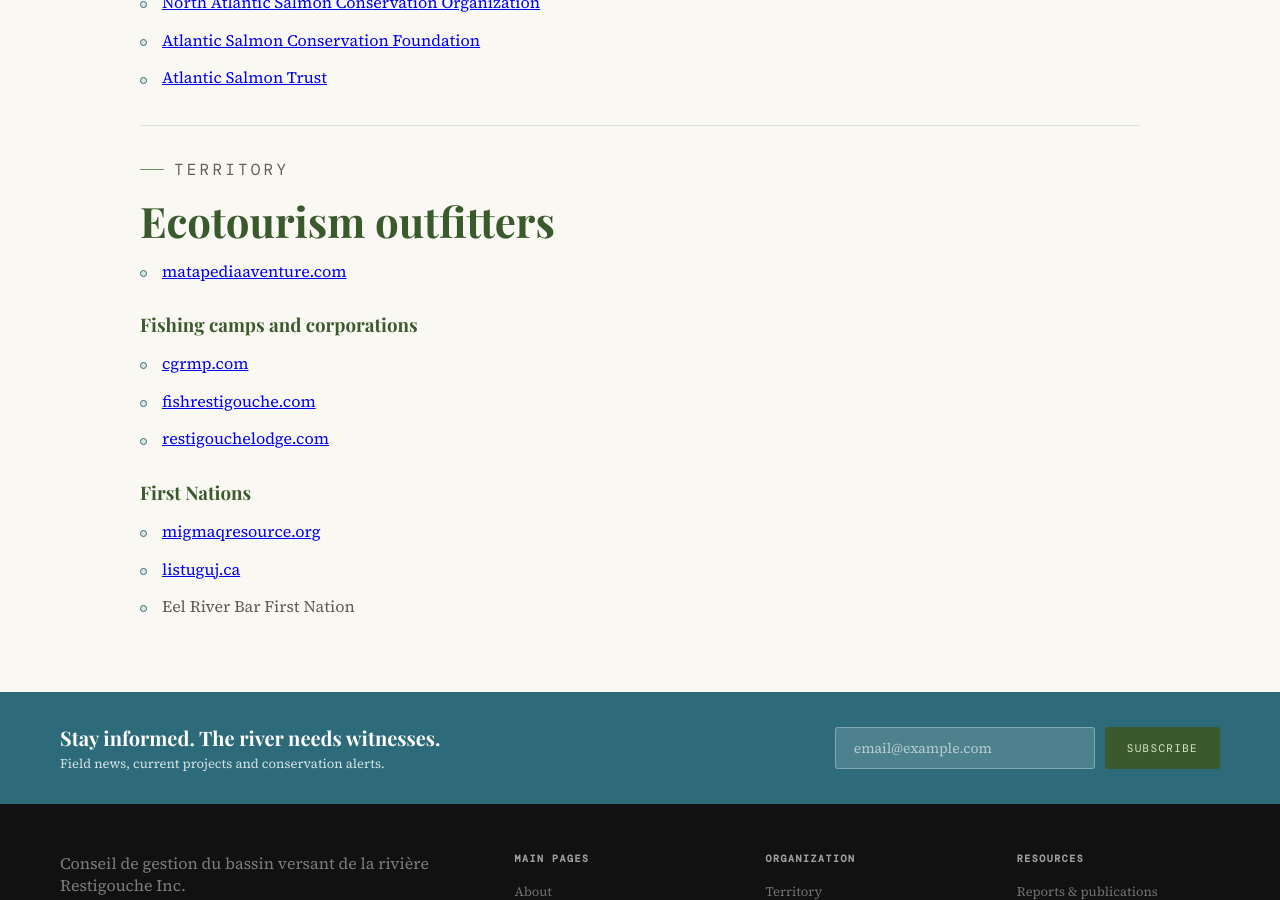
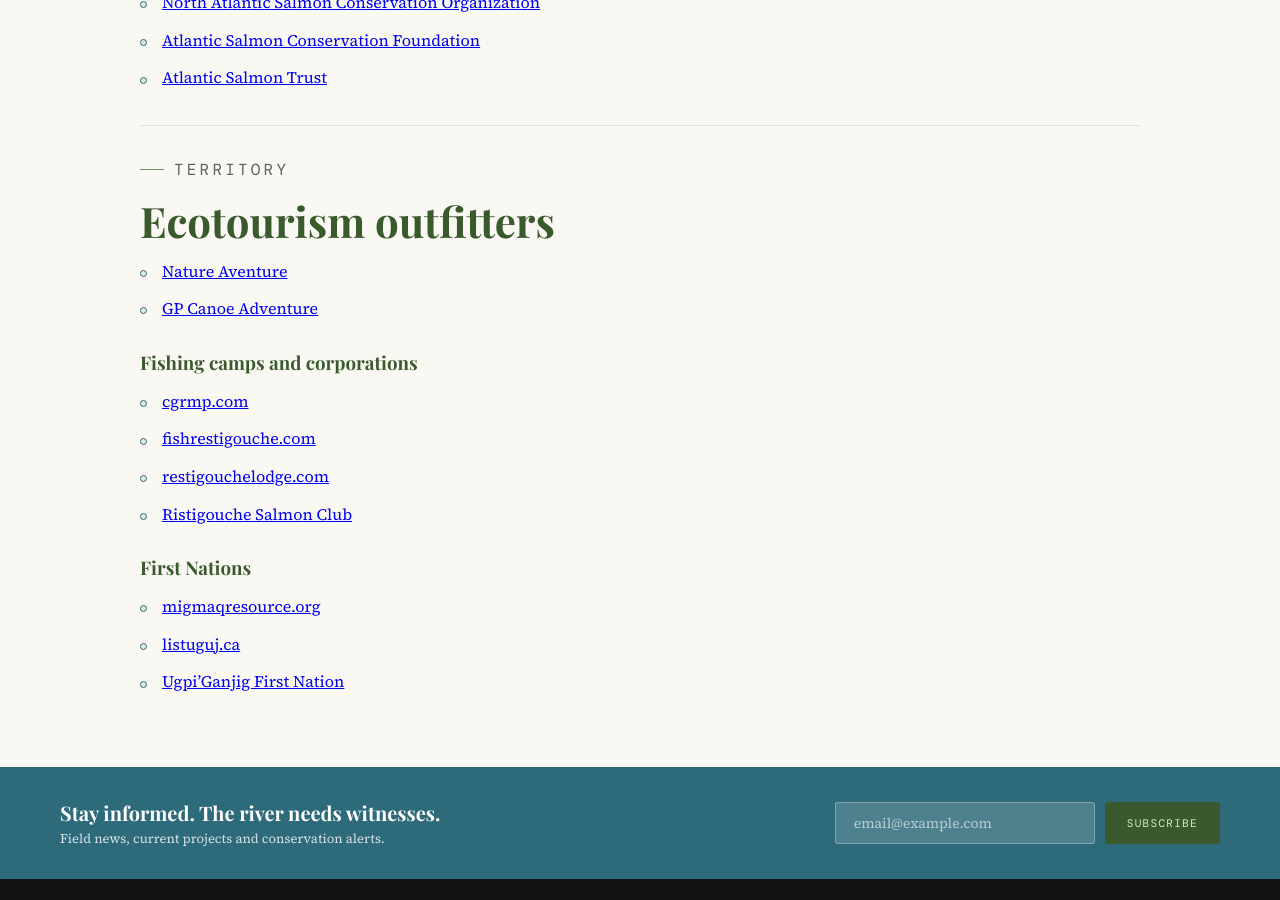
Before and after one commit to foxah047-stack/secure, a Jekyll site: the page built from resources/links/index.html, in a window 1280 px wide and 900 px high, scrolled down 806 px. Built offline with Jekyll 4.4.1, drawn with Linux system fonts in a browser that asks for light colours; some web fonts are replaced.

Commit message:
Update useful links for local organizations

```diff
--- a/resources/links/index.html
+++ b/resources/links/index.html
@@ -48,7 +48,8 @@
       <p class="section-label"><span data-lang="en">Territory</span><span data-lang="fr">Territoire</span></p>
       <h2><span data-lang="en">Ecotourism outfitters</span><span data-lang="fr">Entreprises d’écotourisme</span></h2>
       <ul class="clean-list">
-        <li><a href="http://www.matapediaaventure.com" target="_blank" rel="noopener">matapediaaventure.com</a></li>
+        <li><a href="https://natureaventure.ca/" target="_blank" rel="noopener">Nature Aventure</a></li>
+        <li><a href="https://www.tourismerestigouche.ca/en/places/enjoy-restigouche/gp-canoe-adventure" target="_blank" rel="noopener">GP Canoe Adventure</a></li>
       </ul>
 
       <h3><span data-lang="en">Fishing camps and corporations</span><span data-lang="fr">Camps de pêche et corporations</span></h3>
@@ -56,13 +57,14 @@
         <li><a href="http://www.cgrmp.com/" target="_blank" rel="noopener">cgrmp.com</a></li>
         <li><a href="http://fishrestigouche.com/" target="_blank" rel="noopener">fishrestigouche.com</a></li>
         <li><a href="http://www.restigouchelodge.com" target="_blank" rel="noopener">restigouchelodge.com</a></li>
+        <li><a href="https://ristigouchesalmonclub.ca/" target="_blank" rel="noopener">Ristigouche Salmon Club</a></li>
       </ul>
 
       <h3><span data-lang="en">First Nations</span><span data-lang="fr">Premières Nations</span></h3>
       <ul class="clean-list">
         <li><a href="http://www.migmaqresource.org/" target="_blank" rel="noopener">migmaqresource.org</a></li>
         <li><a href="http://www.listuguj.ca/" target="_blank" rel="noopener">listuguj.ca</a></li>
-        <li><span data-lang="en">Eel River Bar First Nation</span><span data-lang="fr">Première Nation d’Eel River Bar</span></li>
+        <li><a href="https://ugpi-ganjig.ca/" target="_blank" rel="noopener"><span data-lang="en">Ugpi’Ganjig First Nation</span><span data-lang="fr">Première Nation d’Ugpi’Ganjig</span></a></li>
       </ul>
 
     </div>
```
